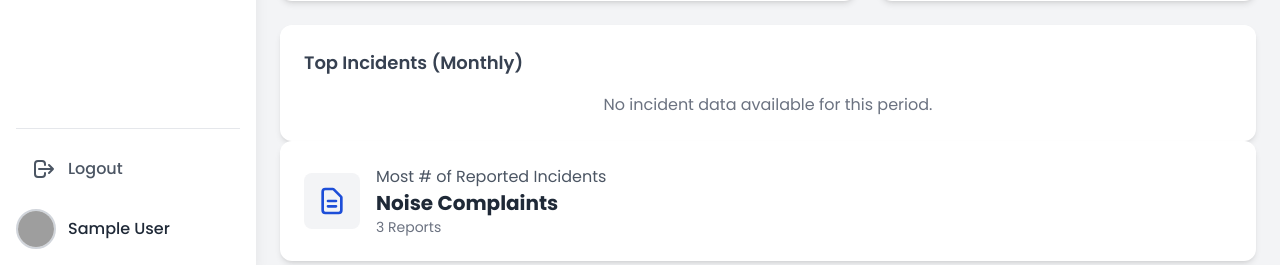
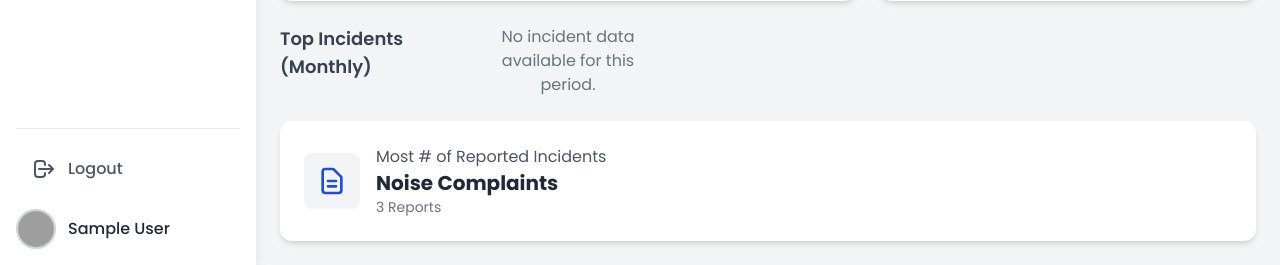
Before and after one commit to zxcxtopher15/Barangay-Blotter-Form, a PHP site: page /labels/dashboardadmin.php in a window 1280 px wide. Shown: the part 757-1022 px from the top of the page. Run offline with PHP 8.4, Linux system fonts and the light colour scheme; the visitor is signed in with stand-in values (Sample User, id 1); data comes from the database, SQL or seed files in the repository; data that the repository does not hold is empty; some libraries are stand-ins or nearby versions; grey boxes are pictures that could not be loaded.

Commit message:
Update dashboardadmin.php

```diff
--- a/dashboardadmin.php
+++ b/dashboardadmin.php
@@ -267,7 +267,7 @@ function sidepanel($google_picture, $google_name) {
                 </div>
 
                 <!-- START: New Top Incidents Card -->
-                <div class="bg-white p-6 rounded-xl shadow-md">
+                <div class="grid grid-cols-1 lg:grid-cols-5 gap-6 mb-6">
                     <h3 class="text-lg font-semibold text-gray-700 mb-4">Top Incidents (<span id="incident-period">Monthly</span>)</h3>
                     <div id="topIncidentsList" class="space-y-4">
                         <!-- Content will be generated by JavaScript -->
```
